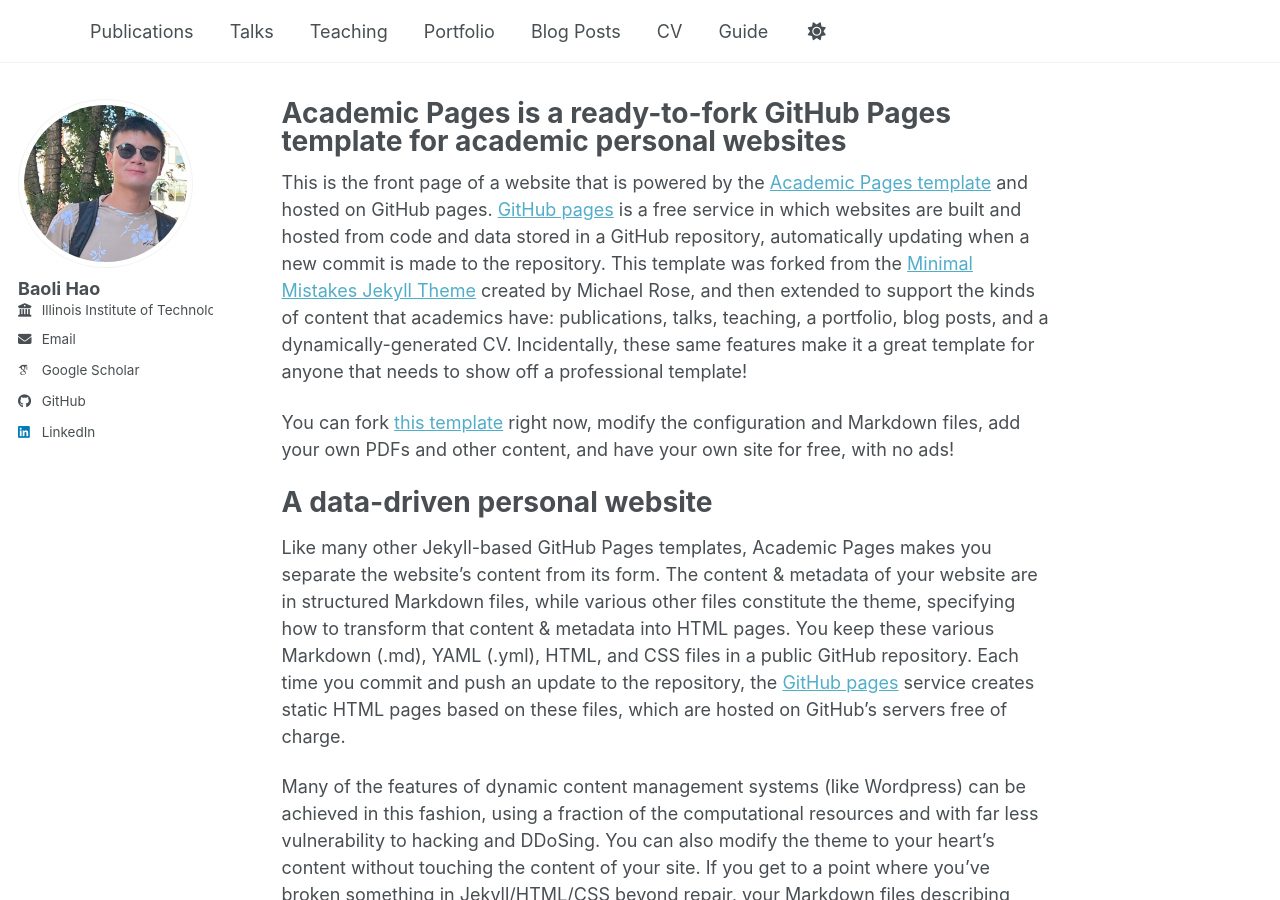
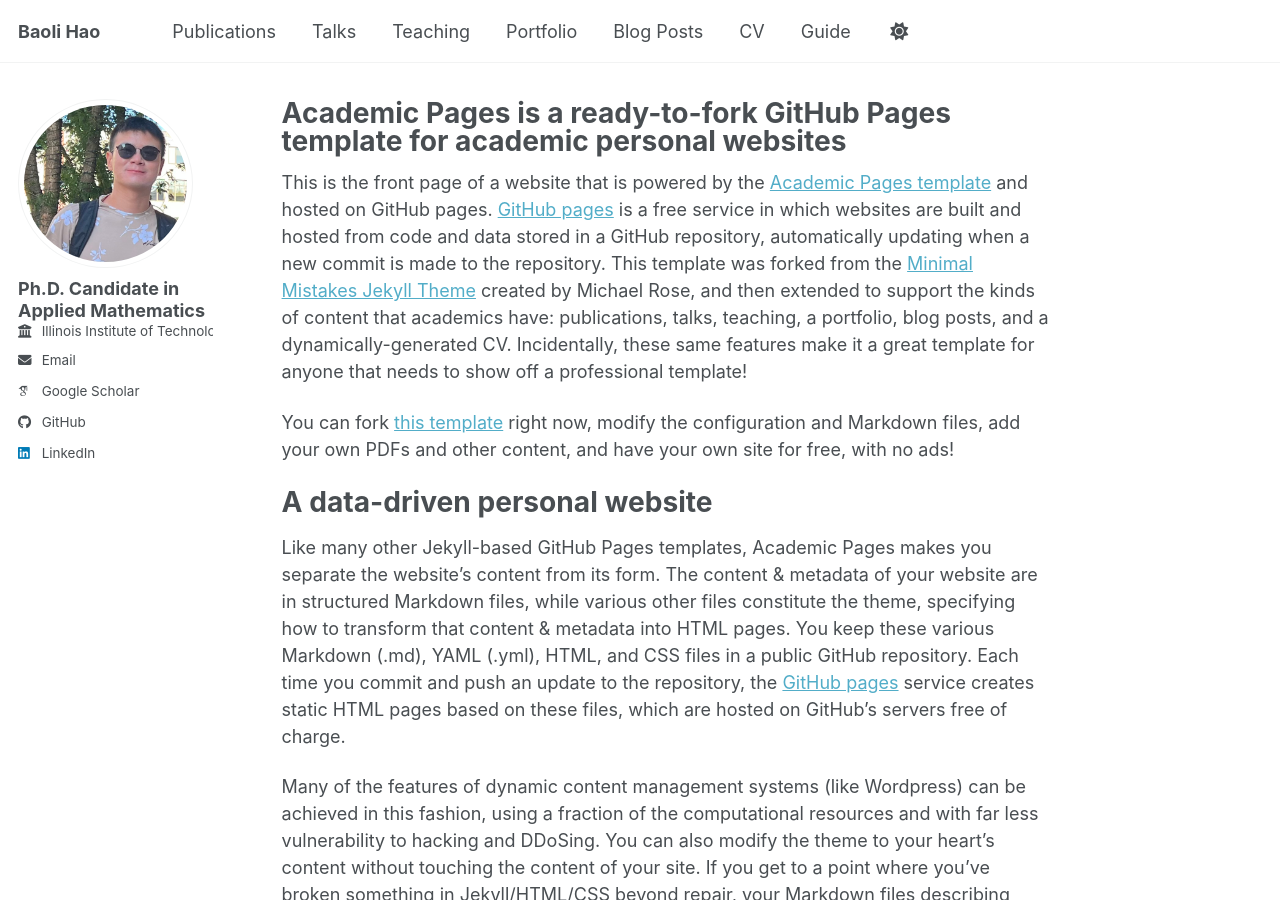
Before and after one commit to baolihao/baolihao.github.io, a Jekyll site: the page built from _pages/about.md, in a window 1280 px wide and 900 px high. Built offline with Jekyll 4.4.1, drawn with Linux system fonts in a browser that asks for light colours; some web fonts are replaced; a script bundle is joined from its source files by our own code; library files that are not in the unit come from our copies.

Commit message:
Update _config.yml

```diff
--- a/_config.yml
+++ b/_config.yml
@@ -9,7 +9,7 @@
 # Basic Site Settings
 locale                   : "en-US"
 site_theme               : "default" # Currently available options are "default", "air"
-title                    : "      "
+title                    : "Baoli Hao"
 title_separator          : "-"
 name                     : &name "Baoli Hao"
 description              : &description "Your Name's academic portfolio"   # Update this with a general description of your site, this is the default if not overridden by a page
@@ -24,7 +24,7 @@ repository               : "baolihao/baolihao.github.io"
 author:
   # Biographic information
   avatar           : "profile.jpeg"
-  name             : "Baoli Hao"
+  name             : "Ph.D. Candidate in Applied Mathematics"
  # pronouns         : # example: "she/her"
  # bio              : ""
  # location         : "Earth"
```
